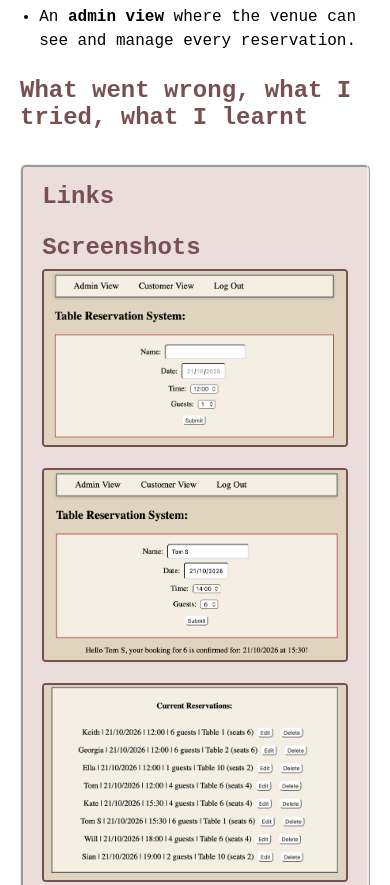
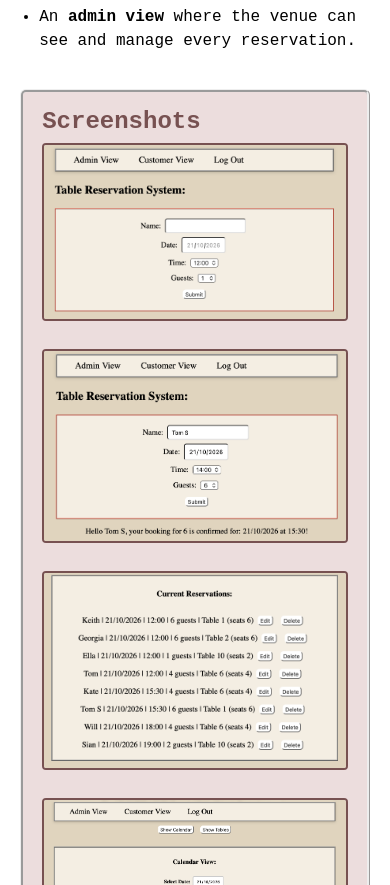
Before and after one commit to ellahodgkin/Ella-website, a plain HTML site: page reservation.html in a window 390 px wide. Shown: the part 1794-2679 px from the top of the page. Drawn offline with Linux system fonts and the light colour scheme.

Commit message:
Structural changes

```diff
--- a/reservation.html
+++ b/reservation.html
@@ -75,27 +75,20 @@
                 <li><strong>Timezone handling</strong>, so booking times stay correct wherever they are stored or displayed.</li>
                 <li>An <strong>admin view</strong> where the venue can see and manage every reservation.</li>
             </ul>
-
-            <h2>What went wrong, what I tried, what I learnt</h2>
-            <p>
-                <!--
-                     - how you worked out the overlap check (what went wrong at first, how you fixed it)
-                     - the timezone problem: what broke and what you changed
-                     - what you'd do differently next time
-                     - what this taught you about back end and database design -->
-            </p>
         </div>
         <div class="project__links">
+            <h2>Screenshots</h2>
+            <div class="screenshot__grid">
+                <img src="admin_booking_page.png" alt="Screenshot of the admin booking page" class="project__screenshot">
+                <img src="booking_made.png" alt="Screenshot of the customer booking page" class="project__screenshot">
+                <img src="bookings_list.png" alt="Screenshot of the admin bookings list" class="project__screenshot">
+                <img src="calendar_view.png" alt="Screenshot of the admin calendar view" class="project__screenshot">
+            </div>
+
             <h2>Links</h2>
             <ul>
-                <!-- <li><a href="#" target="_blank" rel="noopener">Code on GitHub</a></li>
-                <li><a href="#" target="_blank" rel="noopener">Live demo</a></li> -->
+                <li><a href="https://github.com/ellahodgkin/Table.Reservation.System" target="_blank" rel="noopener">Code on GitHub</a></li>
             </ul>
-            <h2>Screenshots</h2>
-            <img src="admin_booking_page.png" alt="Screenshot of the admin booking page" class="project__screenshot">
-            <img src="booking_made.png" alt="Screenshot of the customer booking page" class="project__screenshot">
-            <img src="bookings_list.png" alt="Screenshot of the admin bookings list" class="project__screenshot">
-            <img src="calendar_view.png" alt="Screenshot of the admin calendar view" class="project__screenshot">
         </div>
     </div>
 
--- a/styles.css
+++ b/styles.css
@@ -486,16 +486,10 @@
    SUB SECTION PROJECT
    =============================== */
 
-/* .project__sub__container {
-    margin: 0 0 1rem 1.2rem;
-    padding-left: 0;
-    list-style-position: outside;
-} */
-
 /* Project detail sections */
 .project__sub__container {
     display: grid;
-    grid-template-columns: 2fr 1fr;
+    grid-template-columns: 1fr 1fr;
     gap: 40px;
     width: 100%;
     max-width: 1300px;
@@ -560,10 +554,22 @@
     border-radius: 4px;
 }
 
+.screenshot__grid {
+    display: grid;
+    grid-template-columns: repeat(2, 1fr);
+    gap: 12px;
+}
+
+@media screen and (max-width: 900px) {
+    .screenshot__grid {
+        grid-template-columns: 1fr;
+    }
+}
+
 /* Touch screens have no hover, so always show project titles */
 @media (hover: none) { .project__title { opacity: 1; } }
 
-@media screen and (max-width: 700px) {
+@media screen and (max-width: 650px) {
     .project__sub__container {
         grid-template-columns: 1fr;
         gap: 20px;
```
Also changed, not shown: contact.html (+4 -4 lines), project.html (+5 -8 lines), tech.html (+1 -1 lines), toptrumps.html (+6 -10 lines).
